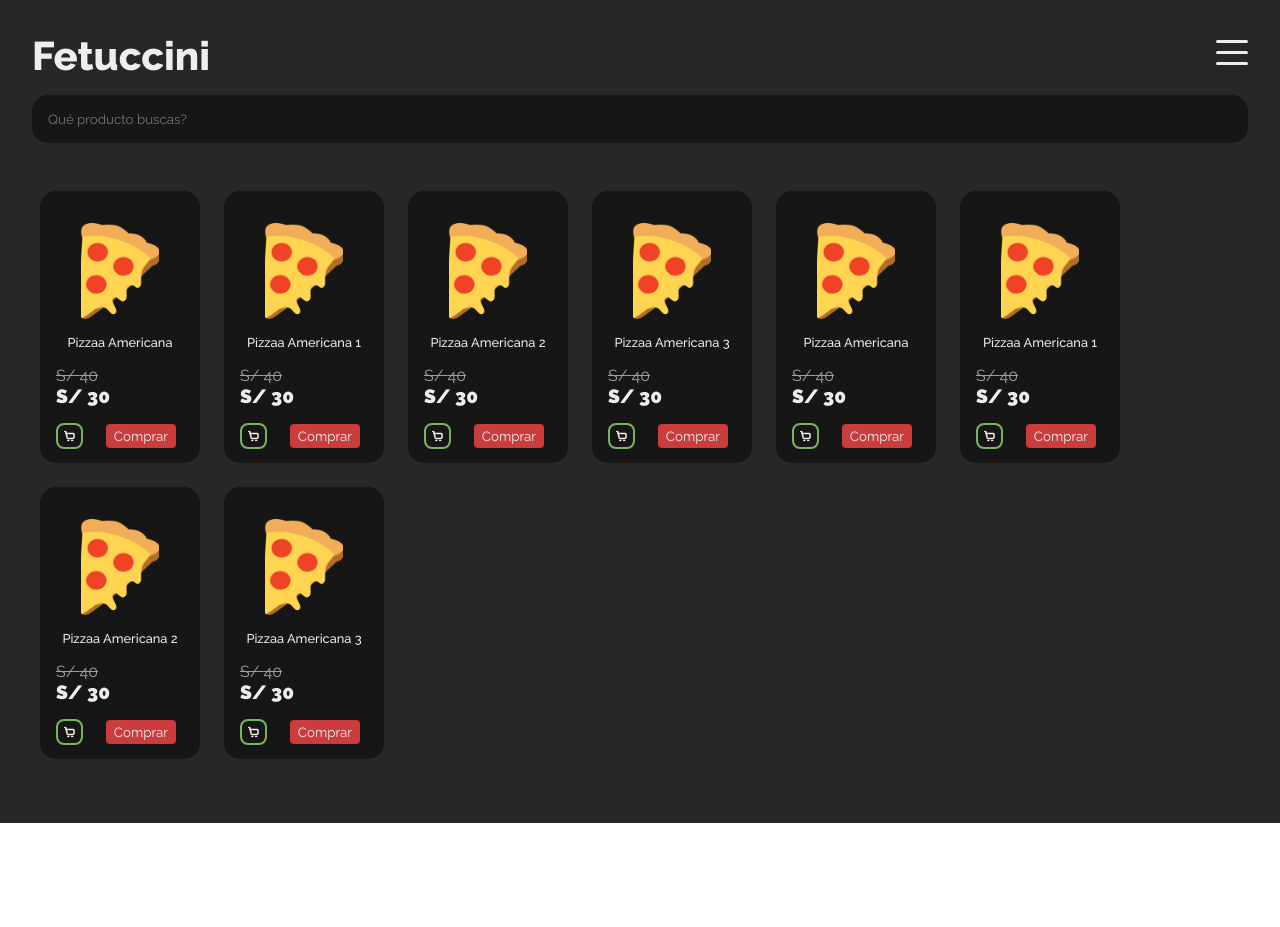
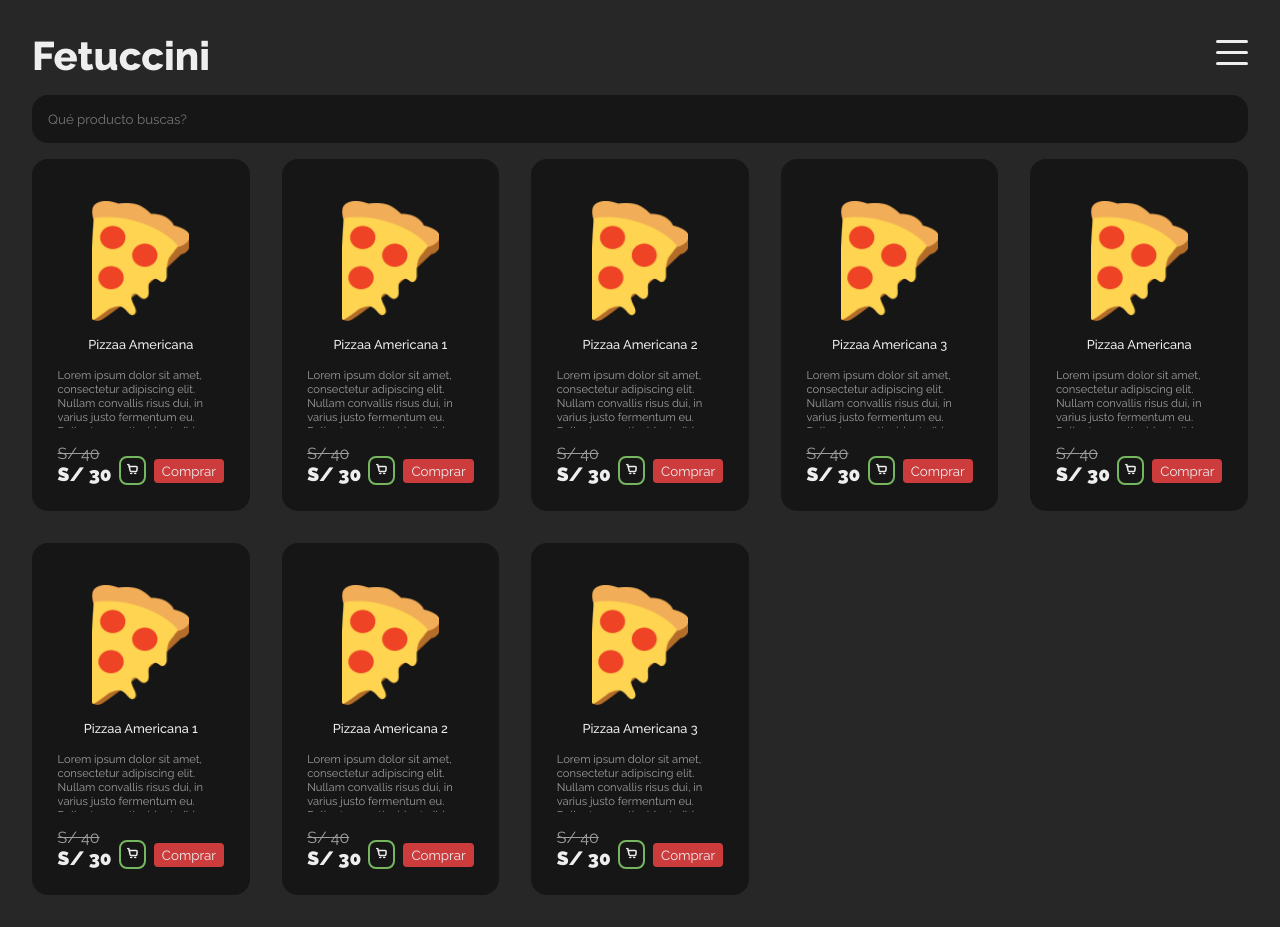
Before and after one commit to luisvilla8/pizzaAppFrontend, a React (Vite) app: page /home in a window 1280 px wide. Before the commit the page ends 823 px from the top, so only its background shows below. Built offline with nearby package versions, Linux system fonts and the light colour scheme.

Commit message:
feat:adjusts card width and scrollbar

```diff
--- a/src/components/base/Card/Card.jsx
+++ b/src/components/base/Card/Card.jsx
@@ -8,11 +8,16 @@ export const Card = ({ product = {} }) => {
                 <img src="src/assets/pizza.png" alt="" />
             </picture>
             <p className={style.card__name}>{product.nombre}</p>
-            <p className={style.card__precio}>S/ {product.precio}</p>
-            <p className={style.card__precioFinal}>S/ {product.precioFinal}</p>
+            <p className={style.card__description}>{product.descripcion}</p>
             <div className={style.card__footer}>
-                <button className={style.card__btnCart}><Cart /></button>
-                <button className={style.card__btnComprar}>Comprar</button>
+                <div>
+                    <p className={style.card__precio}>S/ {product.precio}</p>
+                    <p className={style.card__precioFinal}>S/ {product.precioFinal}</p>
+                </div>
+                <div className={style.btn__container}>
+                    <button className={style.card__btnCart}><Cart /></button>
+                    <button className={style.card__btnComprar}>Comprar</button>
+                </div>
             </div>
             {/* <PizzaBg qty={2}/> */}
         </div>
--- a/src/components/base/Card/Card.module.css
+++ b/src/components/base/Card/Card.module.css
@@ -1,12 +1,37 @@
 .card {
     background-color: var(--secondary_bg_color);
-    padding: 1rem;
+    padding: clamp(1.5rem, 2vw, 2rem);
     border-radius: 1rem;
-    width: clamp(6rem, 80vw, 10rem);
-    height: 17rem;
+    position: relative;
     color: var(--primary_text_color);
     overflow: hidden;
 }
+
+.card ::-webkit-scrollbar {
+  width: 0px;
+}
+
+.card:hover ::-webkit-scrollbar {
+    width: 5px;
+}
+
+.card ::-webkit-scrollbar-track {
+  background: transparent;
+}
+
+.card ::-webkit-scrollbar-thumb {
+  background: #888;
+  border-radius: 2px;
+}
+
+.card ::-webkit-scrollbar-thumb:hover {
+  background: #555;
+}
+
+.card ::-webkit-scrollbar-corner {
+    background: transparent;
+}
+
 .card__picture {
     display: flex;
     margin: 1rem 0;
@@ -29,28 +54,37 @@
     margin: 1rem 0;
 }
 
+.card__description {
+    font-size: .7rem;
+    color: var(--secondary_text_color);
+    height: 20%;
+    overflow: scroll;
+}
+
 .card__precio {
     text-decoration: line-through;
     color: var(--secondary_text_color);
+    min-width: max-content
 }
 
 .card__precioFinal {
     font-weight: 900;
     font-size: 1.2rem;
+    min-width: max-content
 }
 
 .card__footer {
     margin: 1rem 0;
     display: flex;
     justify-content: space-between;
-    align-items: center;
+    align-items: flex-end;
 }
 
 .card__btnCart {
     background-color: transparent;
     border: 2px solid var(--tertiary_color);
     border-radius: .5rem;
-    display: flex;
+    display: inline;
     cursor: pointer;
 }
 
@@ -68,7 +102,6 @@
     color: var(--primary_text_color);
     border-radius: .25rem;
     padding: .25rem .5rem;
-    margin: 0 .5rem;
     cursor: pointer;
 }
 
@@ -76,3 +109,9 @@
     box-shadow: 0 0 10px 5px rgba(242, 3, 3, 0.757);
     transition: box-shadow .2s ease;
 }
+
+.btn__container {
+    display: flex;
+    align-items: center;
+    gap: .5rem;
+}
--- a/src/components/shared/ListProducts/ListProducts.module.css
+++ b/src/components/shared/ListProducts/ListProducts.module.css
@@ -1,6 +1,6 @@
 .container {
-    display: flex;
-    flex-wrap: wrap;
-    gap: 1.5rem;
-    margin: 2rem .5rem;
+    display: grid;
+    grid-auto-rows: 22rem;
+    grid-template-columns: repeat(auto-fill, minmax(13rem, 1fr));
+    gap: 2rem;
 }
--- a/src/mock-data/Products.js
+++ b/src/mock-data/Products.js
@@ -2,48 +2,56 @@ export const products = [
     {
         id: 0,
         nombre: "Pizzaa Americana",
+        descripcion: "Lorem ipsum dolor sit amet, consectetur adipiscing elit. Nullam convallis risus dui, in varius justo fermentum eu. Pellentesque tincidunt nibh turpis. Duis rutrum pretium sapien a laoreet. Sed nec lobortis tortor. Duis mollis rutrum metus, sed vehicula ante pellentesque ac.",
         precio: 40.00,
         precioFinal: 30.00
     },
     {
         id: 1,
         nombre: "Pizzaa Americana 1",
+        descripcion: "Lorem ipsum dolor sit amet, consectetur adipiscing elit. Nullam convallis risus dui, in varius justo fermentum eu. Pellentesque tincidunt nibh turpis.",
         precio: 40.00,
         precioFinal: 30.00
     },
     {
         id: 2,
         nombre: "Pizzaa Americana 2",
+        descripcion: "Lorem ipsum dolor sit amet, consectetur adipiscing elit. Nullam convallis risus dui, in varius justo fermentum eu. Pellentesque tincidunt nibh turpis.",
         precio: 40.00,
         precioFinal: 30.00
     },
     {
         id: 3,
         nombre: "Pizzaa Americana 3",
+        descripcion: "Lorem ipsum dolor sit amet, consectetur adipiscing elit. Nullam convallis risus dui, in varius justo fermentum eu. Pellentesque tincidunt nibh turpis.",
         precio: 40.00,
         precioFinal: 30.00
     },
     {
         id: 0,
         nombre: "Pizzaa Americana",
+        descripcion: "Lorem ipsum dolor sit amet, consectetur adipiscing elit. Nullam convallis risus dui, in varius justo fermentum eu. Pellentesque tincidunt nibh turpis.",
         precio: 40.00,
         precioFinal: 30.00
     },
     {
         id: 1,
         nombre: "Pizzaa Americana 1",
+        descripcion: "Lorem ipsum dolor sit amet, consectetur adipiscing elit. Nullam convallis risus dui, in varius justo fermentum eu. Pellentesque tincidunt nibh turpis.",
         precio: 40.00,
         precioFinal: 30.00
     },
     {
         id: 2,
         nombre: "Pizzaa Americana 2",
+        descripcion: "Lorem ipsum dolor sit amet, consectetur adipiscing elit. Nullam convallis risus dui, in varius justo fermentum eu. Pellentesque tincidunt nibh turpis.",
         precio: 40.00,
         precioFinal: 30.00
     },
     {
         id: 3,
         nombre: "Pizzaa Americana 3",
+        descripcion: "Lorem ipsum dolor sit amet, consectetur adipiscing elit. Nullam convallis risus dui, in varius justo fermentum eu. Pellentesque tincidunt nibh turpis.",
         precio: 40.00,
         precioFinal: 30.00
     }
```
